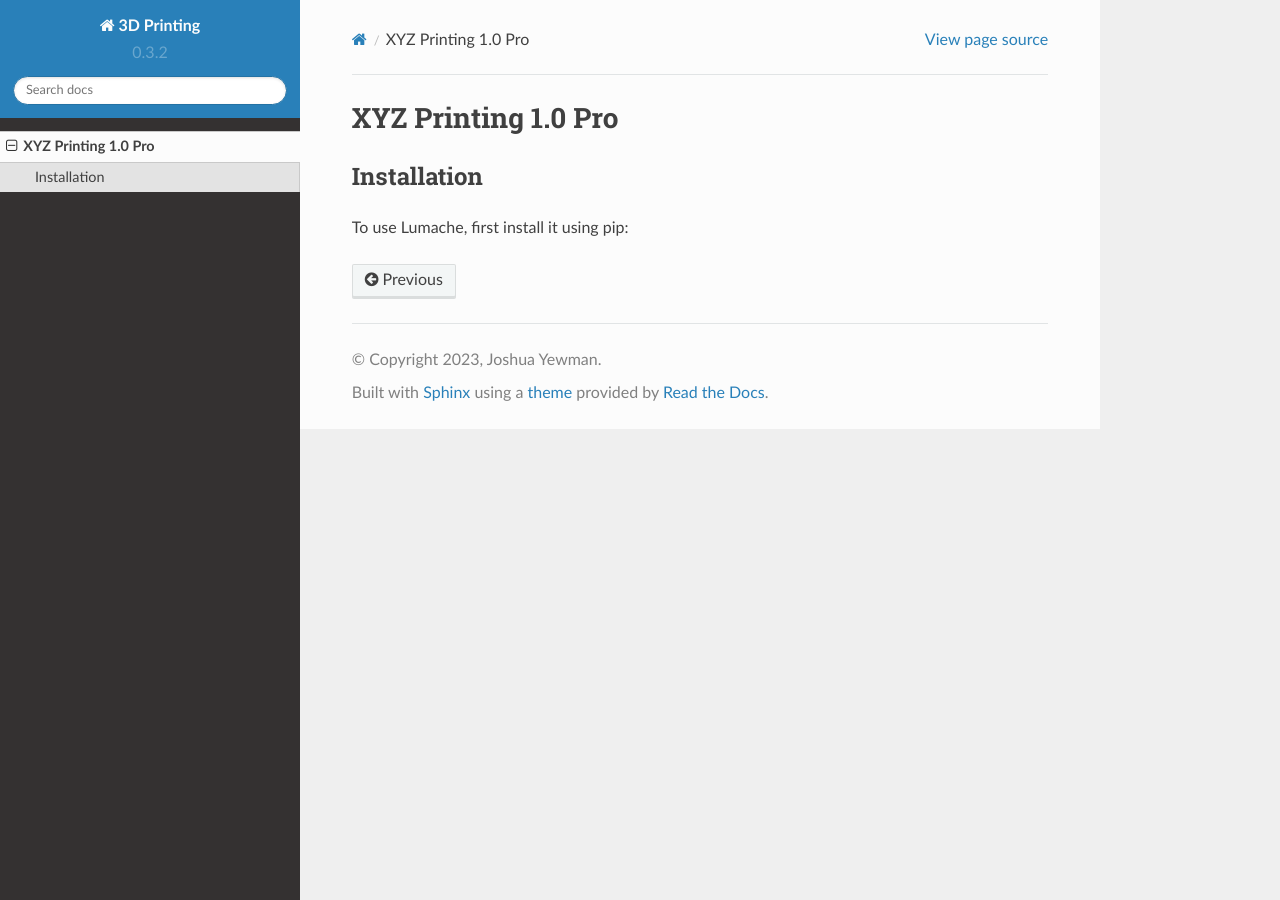
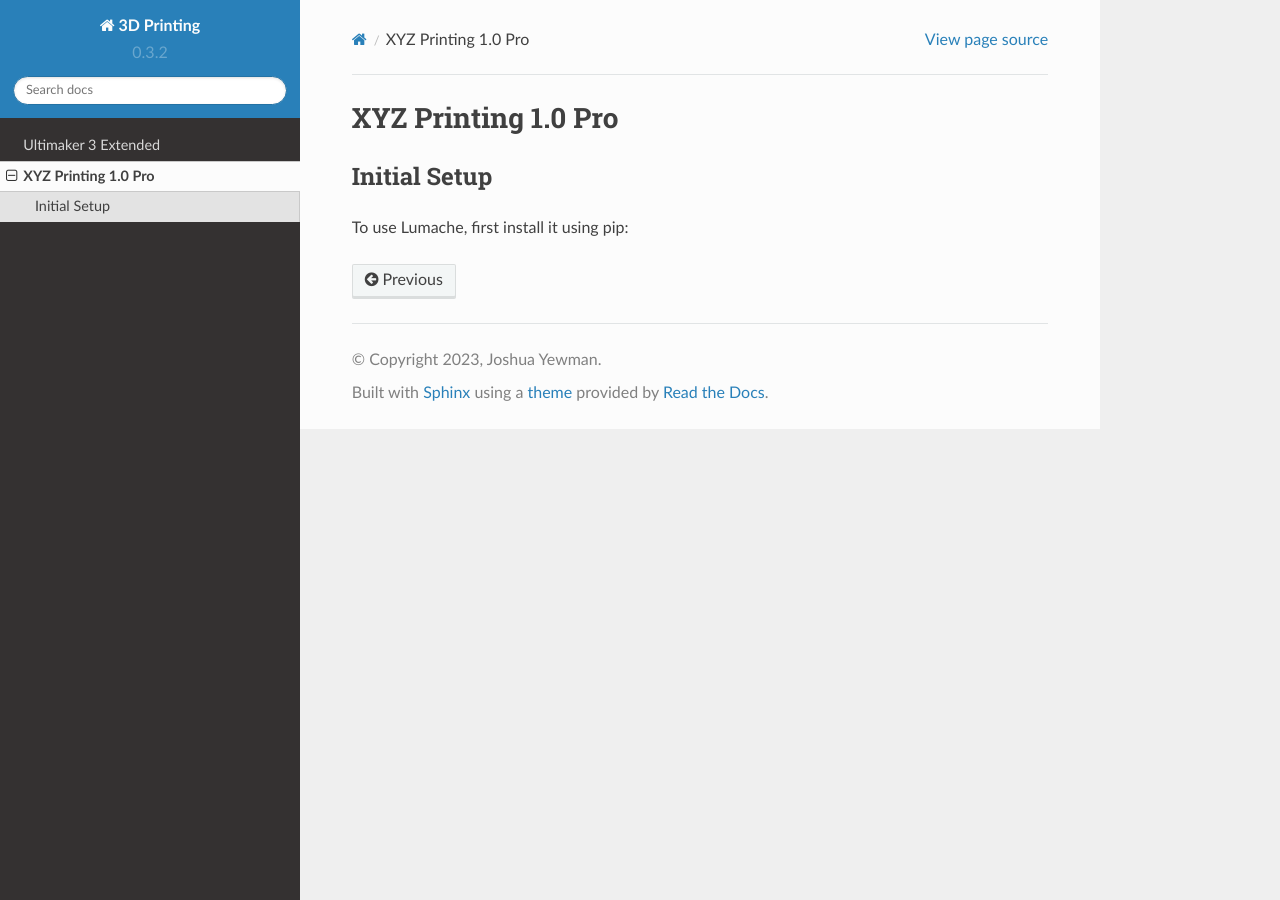
Before and after one commit to JYewman/gs-3dprint, a Sphinx documentation site: the page built from docs/source/xyzprinting.rst, in a window 1280 px wide. Built offline with Sphinx 7.4.7 and the Read the Docs theme 2.0.0, drawn with Linux system fonts in a browser that asks for light colours.

Commit message:
Added doc info

```diff
--- a/docs/source/um3e.rst
+++ b/docs/source/um3e.rst
@@ -1,5 +1,8 @@
 Ultimaker 3 Extended
-===
+=====
+
+Initial Setup
+------------
 
 .. autosummary::
    :toctree: generated
--- a/docs/source/xyzprinting.rst
+++ b/docs/source/xyzprinting.rst
@@ -1,7 +1,7 @@
 XYZ Printing 1.0 Pro
 =====
 
-Installation
+Initial Setup
 ------------
 
 To use Lumache, first install it using pip:
```
